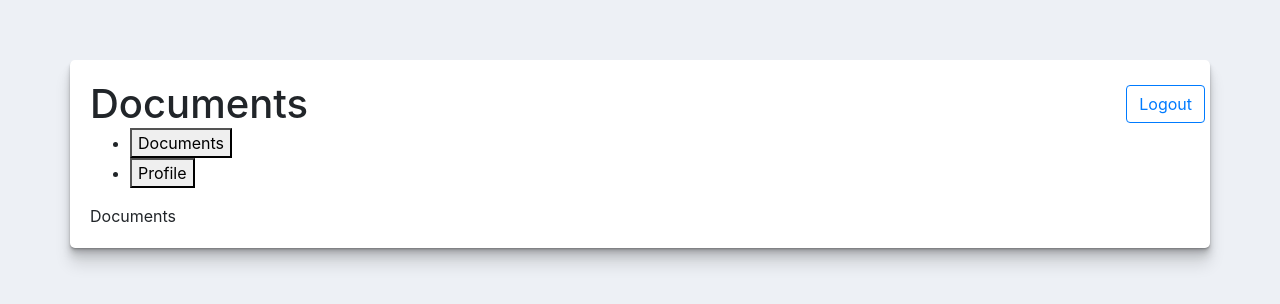
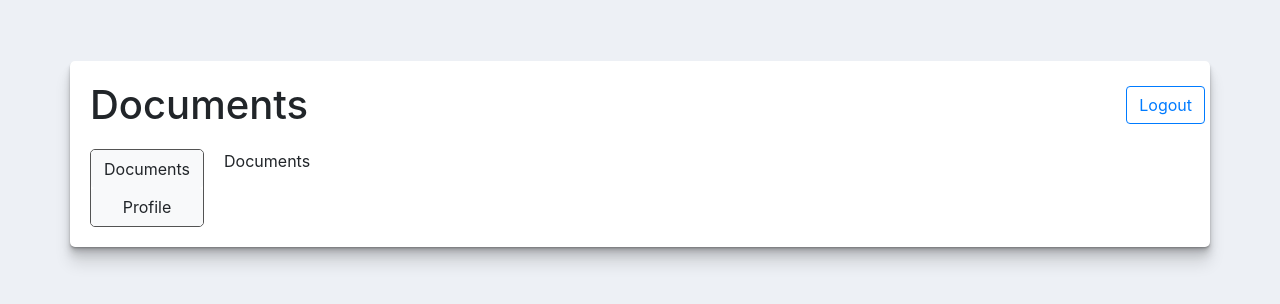
Before and after one commit to CEN-Group-3D/CEN-Project, a React (Create React App) app in the folder client/: page /dashboard in a window 1280 px wide. Shown: the part 246-550 px from the top of the page. Built offline with nearby package versions, Linux system fonts and the light colour scheme.

Commit message:
added styling to tabs list

```diff
--- a/client/src/components/Tabs/Tabs.css
+++ b/client/src/components/Tabs/Tabs.css
@@ -0,0 +1,25 @@
+#tabs-container {
+    display: flex;
+    width: 100%;
+}
+#tabs-header {
+    margin-top: 20px;
+}
+#tabs-list {
+    padding-right: 20px;
+}
+#tabs-list ul {
+    border: 1px solid #535353;
+    border-radius: 5px;
+
+    margin: 0;
+    padding: 0;
+    list-style-type: none;
+}
+.tab-button {
+    border-radius: 0;
+    width: 100%;
+}
+#tabs-display {
+
+}
--- a/client/src/components/Tabs/Tabs.js
+++ b/client/src/components/Tabs/Tabs.js
@@ -21,20 +21,20 @@ class Tabs extends React.Component {
     render() {
         return (
             <React.Fragment>
-                <div className="header">
+                <div id="tabs-header">
                     {this.props.header}
                 </div>
-                <div className="tabs-container">
-                    <div className="tabs-list">
+                <div id="tabs-container">
+                    <div id="tabs-list">
                         <ul>
                             {
                                 this.props.titles.map((value, index) => {
-                                    return <li key={index}><button key={index} className="tab-button" onClick={() => this.handleClick(index)}>{value}</button></li>
+                                    return <li key={index}><button key={index} className="tab-button btn btn-light" onClick={() => this.handleClick(index)}>{value}</button></li>
                                 })
                             }
                         </ul>
                     </div>
-                    <div className="tabs-display">
+                    <div id="tabs-display">
                         { this.props.components[this.state.selectedTab] }
                     </div>
                 </div>
```
